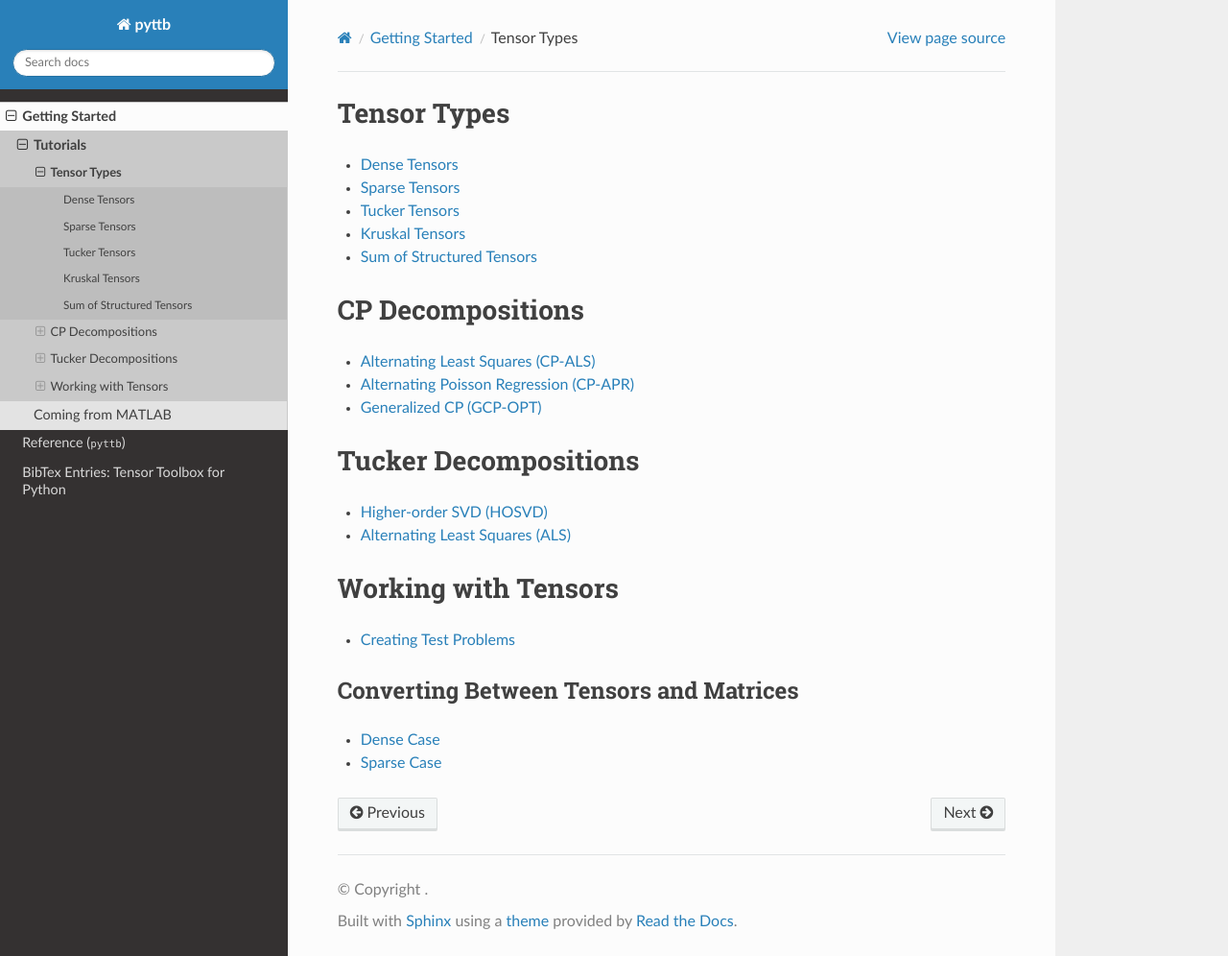
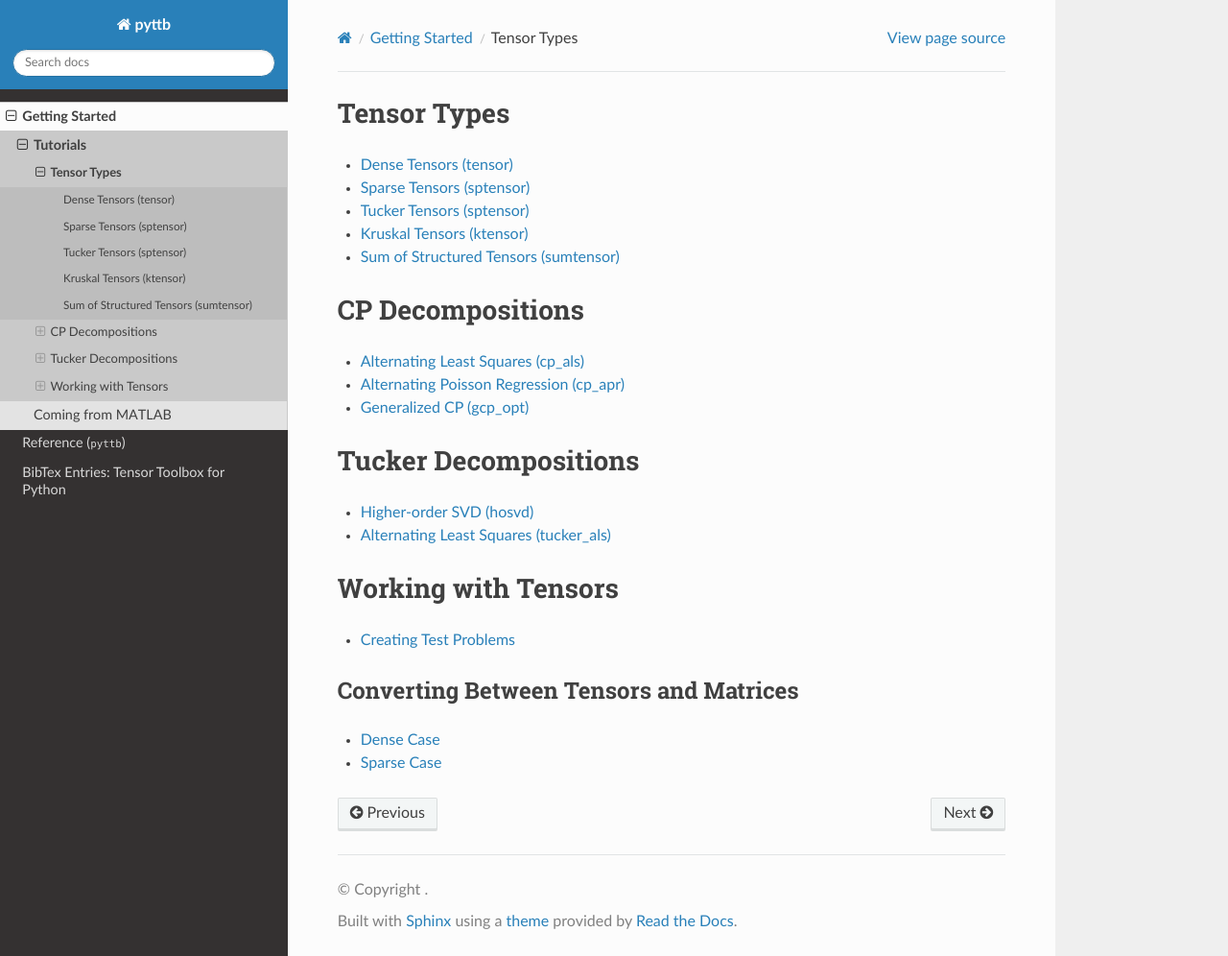
Before and after one commit to sandialabs/pyttb, a Sphinx documentation site: the page built from docs/source/tutorials.rst, in a window 1280 px wide and 996 px high. Shown: the whole window at 96% size. Built offline with Sphinx 7.4.7 and the Read the Docs theme 3.1.0, drawn with Linux system fonts in a browser that asks for light colours; the version number is read from the project's files by our own code.

Commit message:
Checkpoint on tensor class

```diff
--- a/docs/source/tutorials.rst
+++ b/docs/source/tutorials.rst
@@ -4,11 +4,11 @@ Tensor Types
 .. toctree::
     :maxdepth: 1
 
-    Dense Tensors<tutorial/class_tensor.ipynb>
-    Sparse Tensors<tutorial/class_sptensor.ipynb>
-    Tucker Tensors<tutorial/class_ttensor.ipynb>
-    Kruskal Tensors<tutorial/class_ktensor.ipynb>
-    Sum of Structured Tensors<tutorial/class_sumtensor.ipynb>
+    Dense Tensors (tensor)<tutorial/class_tensor.ipynb>
+    Sparse Tensors (sptensor)<tutorial/class_sptensor.ipynb>
+    Tucker Tensors (sptensor)<tutorial/class_ttensor.ipynb>
+    Kruskal Tensors (ktensor)<tutorial/class_ktensor.ipynb>
+    Sum of Structured Tensors (sumtensor)<tutorial/class_sumtensor.ipynb>
 
 CP Decompositions
 =================
@@ -16,9 +16,9 @@ CP Decompositions
 .. toctree::
    :maxdepth: 1
 
-   Alternating Least Squares (CP-ALS)<tutorial/algorithm_cp_als.ipynb>
-   Alternating Poisson Regression (CP-APR)<tutorial/algorithm_cp_apr.ipynb>
-   Generalized CP (GCP-OPT)<tutorial/algorithm_gcp_opt.ipynb>
+   Alternating Least Squares (cp_als)<tutorial/algorithm_cp_als.ipynb>
+   Alternating Poisson Regression (cp_apr)<tutorial/algorithm_cp_apr.ipynb>
+   Generalized CP (gcp_opt)<tutorial/algorithm_gcp_opt.ipynb>
 
 Tucker Decompositions
 =====================
@@ -26,8 +26,8 @@ Tucker Decompositions
 .. toctree::
    :maxdepth: 1
 
-   Higher-order SVD (HOSVD)<tutorial/algorithm_hosvd.ipynb>
-   Alternating Least Squares (ALS)<tutorial/algorithm_tucker_als.ipynb>
+   Higher-order SVD (hosvd)<tutorial/algorithm_hosvd.ipynb>
+   Alternating Least Squares (tucker_als)<tutorial/algorithm_tucker_als.ipynb>
 
 Working with Tensors
 ====================
--- /dev/null
+++ b/ndarraytemp.txt
@@ -0,0 +1,5 @@
+1.0000000000000000e+00 6.0000000000000000e+00
+2.0000000000000000e+00 7.0000000000000000e+00
+3.0000000000000000e+00 8.0000000000000000e+00
+4.0000000000000000e+00 9.0000000000000000e+00
+5.0000000000000000e+00 1.0000000000000000e+01
```
Also changed, not shown: docs/source/tensor.rst (+2 -5 lines), docs/source/tutorial/class_tensor.ipynb, 5 other files.
